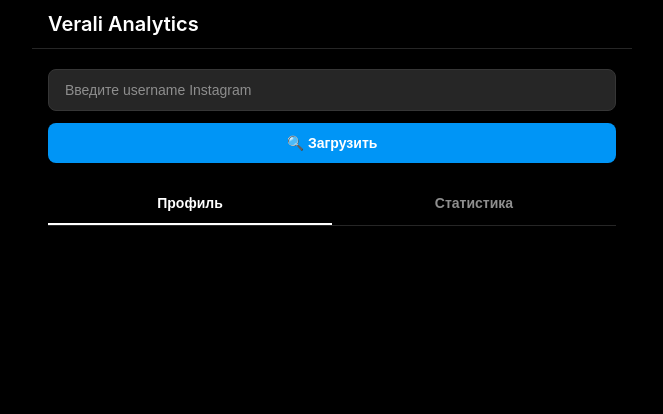
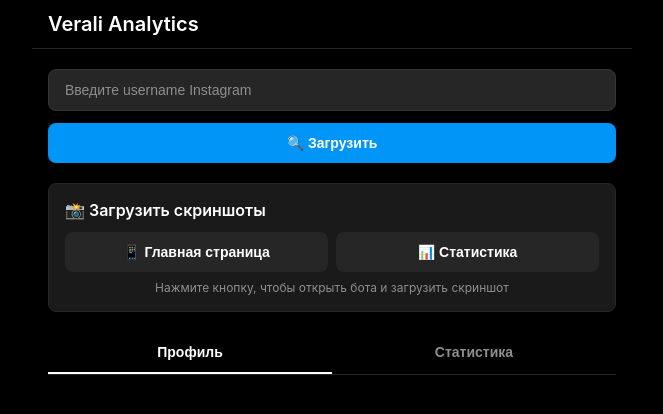
Before and after one commit to mag8888/VeraliA, a FastAPI app: page /miniapp in a window 1280 px wide. Shown: the top 414 px of the page, without its empty margins (308-971 px from the left). Run offline with FastAPI, Linux system fonts and the light colour scheme; parts of the project's set-up code (start-up, migrations or seed data) failed here and were passed over.

Commit message:
Добавлены кнопки загрузки скриншотов в мини-приложение

```diff
--- a/client-server/app.py
+++ b/client-server/app.py
@@ -90,6 +90,37 @@
 
 async def start_command(update: Update, context: ContextTypes.DEFAULT_TYPE):
     """Обработчик команды /start"""
+    # Проверяем параметры команды /start
+    args = context.args
+    if args and len(args) > 0:
+        command = args[0]
+        if command.startswith('upload_'):
+            # Обработка команды из мини-приложения
+            parts = command.split('_')
+            if len(parts) >= 3:
+                screenshot_type = parts[1]  # main_page или stats
+                username = '_'.join(parts[2:])  # username может содержать подчеркивания
+
+                context.user_data['username'] = username
+                context.user_data['screenshot_type'] = screenshot_type
+
+                keyboard = [
+                    [
+                        InlineKeyboardButton("📱 Главная страница", callback_data="upload_main_page"),
+                        InlineKeyboardButton("📊 Статистика", callback_data="upload_stats")
+                    ]
+                ]
+                reply_markup = InlineKeyboardMarkup(keyboard)
+
+                type_name = "главной страницы" if screenshot_type == 'main_page' else "статистики"
+                await update.message.reply_text(
+                    f"✅ Username получен: {username}\n\n"
+                    f"Готов к загрузке скриншота {type_name}.\n"
+                    f"Выберите тип скриншота или отправьте фото:",
+                    reply_markup=reply_markup
+                )
+                return
+
     keyboard = [
         [InlineKeyboardButton(
             "📊 Открыть мини-приложение",
--- a/client-server/templates/miniapp.html
+++ b/client-server/templates/miniapp.html
@@ -283,6 +283,18 @@
         .tab-content.active {
             display: block;
         }
+
+        .upload-section {
+            background: #1a1a1a;
+            border: 1px solid #262626;
+            border-radius: 8px;
+            padding: 16px;
+            margin-bottom: 20px;
+        }
+
+        .upload-section h3 {
+            margin-bottom: 12px;
+        }
     </style>
 </head>
 <body>
@@ -297,6 +309,21 @@
                 <div class="button-group">
                     <button class="btn" onclick="loadUserData()">🔍 Загрузить</button>
                 </div>
+            </div>
+
+            <div class="upload-section">
+                <h3 style="font-size: 16px; font-weight: 600; margin-bottom: 12px; color: #ffffff;">📸 Загрузить скриншоты</h3>
+                <div class="button-group">
+                    <button class="btn btn-secondary" onclick="openTelegramForUpload('main_page')">
+                        📱 Главная страница
+                    </button>
+                    <button class="btn btn-secondary" onclick="openTelegramForUpload('stats')">
+                        📊 Статистика
+                    </button>
+                </div>
+                <p style="font-size: 12px; color: #8e8e8e; margin-top: 8px; text-align: center;">
+                    Нажмите кнопку, чтобы открыть бота и загрузить скриншот
+                </p>
             </div>
 
             <div class="tabs">
@@ -438,6 +465,35 @@
             return num.toString();
         }
 
+        function openTelegramForUpload(type) {
+            const username = document.getElementById('usernameInput').value.trim();
+
+            if (!username) {
+                alert('Сначала введите username Instagram');
+                return;
+            }
+
+            // Открываем бота в Telegram
+            if (window.Telegram && window.Telegram.WebApp) {
+                const tg = window.Telegram.WebApp;
+
+                // Отправляем сообщение боту через Telegram
+                const message = type === 'main_page'
+                    ? `📱 Загрузить главную страницу для ${username}`
+                    : `📊 Загрузить статистику для ${username}`;
+
+                // Используем Telegram Bot API для отправки сообщения
+                tg.openLink(`https://t.me/${tg.initDataUnsafe.user?.username || 'your_bot_username'}?start=upload_${type}_${username}`);
+            } else {
+                // Если не в Telegram WebApp, показываем инструкцию
+                const instruction = type === 'main_page'
+                    ? `Откройте бота в Telegram и отправьте:\n1. Username: ${username}\n2. Выберите "📱 Главная страница"\n3. Отправьте скриншот`
+                    : `Откройте бота в Telegram и отправьте:\n1. Username: ${username}\n2. Выберите "📊 Статистика"\n3. Отправьте скриншот`;
+
+                alert(instruction);
+            }
+        }
+
         // Автозагрузка при Enter
         document.getElementById('usernameInput').addEventListener('keypress', function(e) {
             if (e.key === 'Enter') {
```
